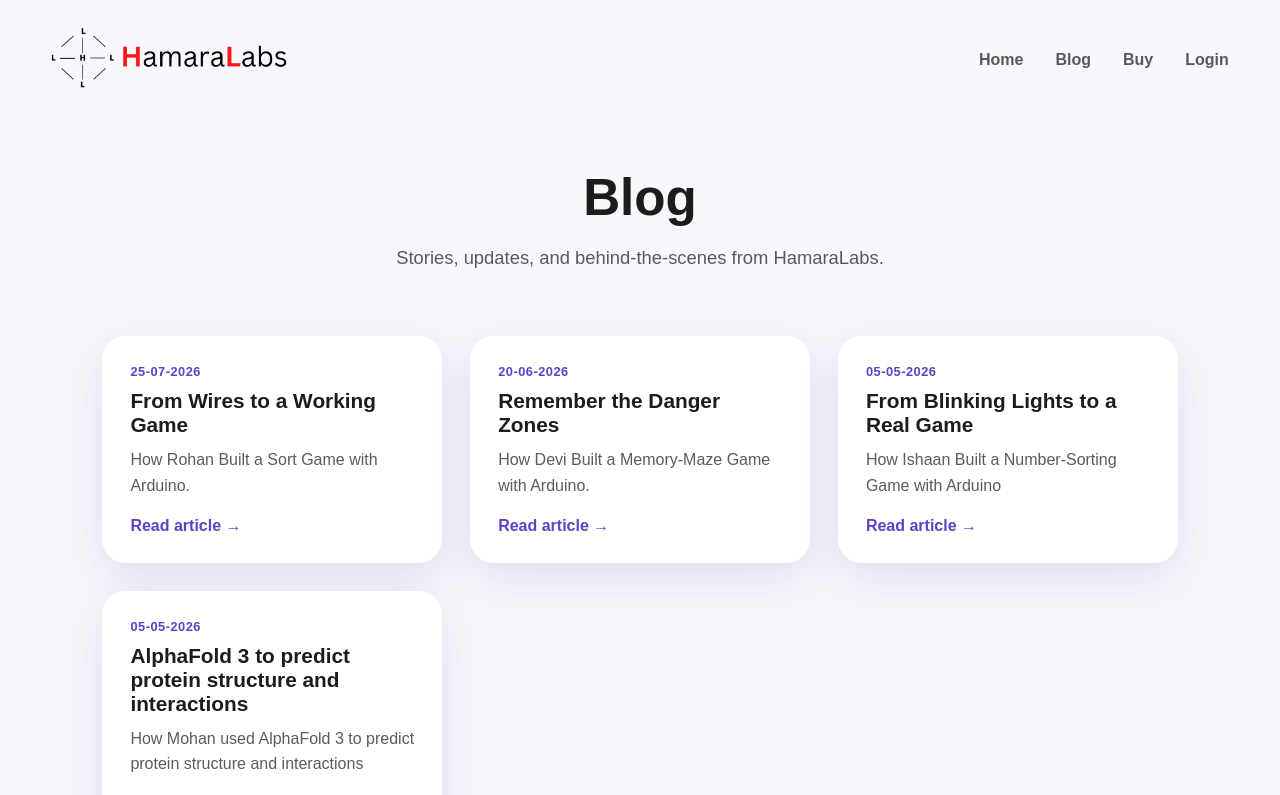
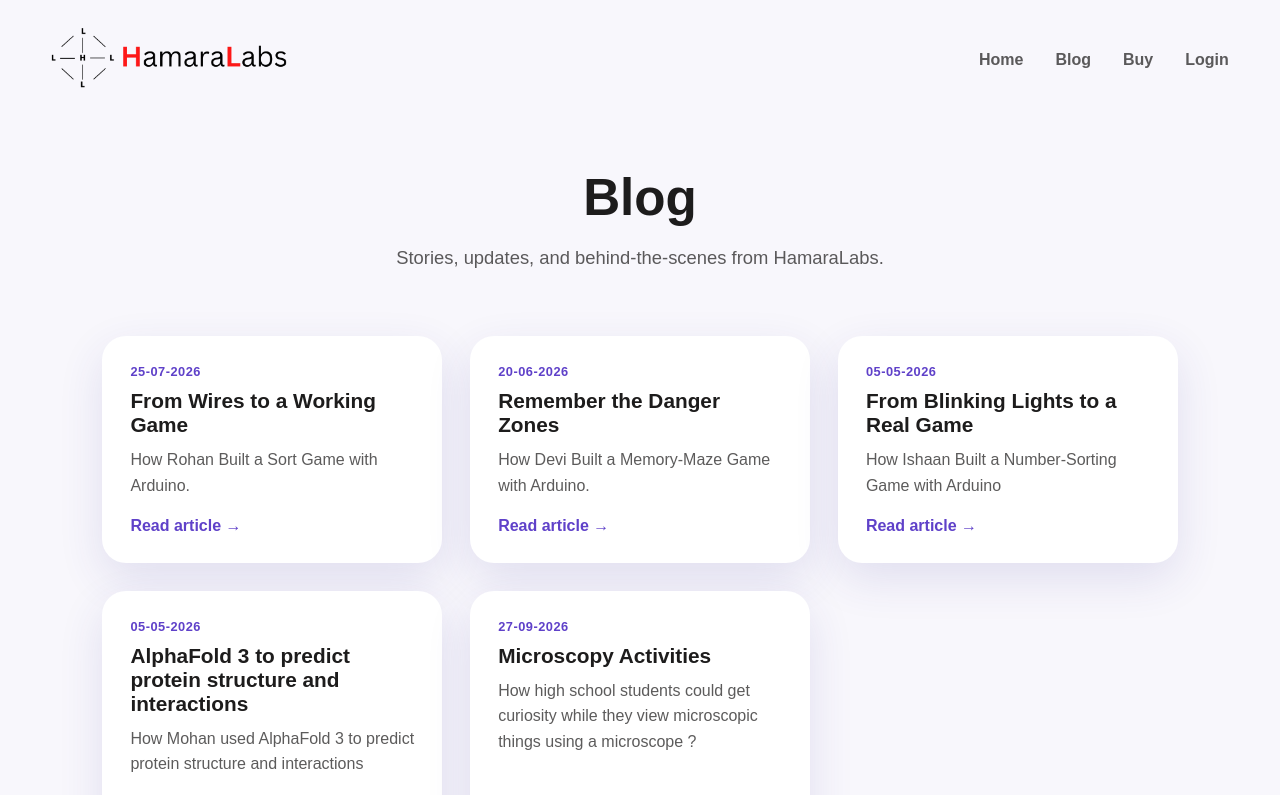
Before and after one commit to vmss2009/HamaraLabs-portfolio-new, a React (Create React App) app: page /blog in a window 1280 px wide. Shown: the top 795 px of the page. Built offline with nearby package versions, Linux system fonts and the light colour scheme; a web font is replaced by a local one.

Commit message:
New blog

```diff
--- a/src/pages/blog/articles.js
+++ b/src/pages/blog/articles.js
@@ -29,7 +29,13 @@ const ARTICLES = [
     intro: 'How Mohan used AlphaFold 3 to predict protein structure and interactions',
     src: 'https://docs.google.com/document/d/1VRxIGC9JWDXE7I3b30FJFOZ1amuj5MddSFUwhqjIf9E/preview',
   },
-
+  {
+    slug: 'microscopy-activities',
+    title: 'Microscopy Activities',
+    date: '27-09-2026',
+    intro: 'How high school students could get curiosity while they view microscopic things using a microscope ?',
+    src: 'https://docs.google.com/document/d/1WJukAWPHqvlL3Zzb5yJ6oINWbxjqBXNzsiiLnd-nsOo/preview',
+  },
 ];
 
 export default ARTICLES;
```
